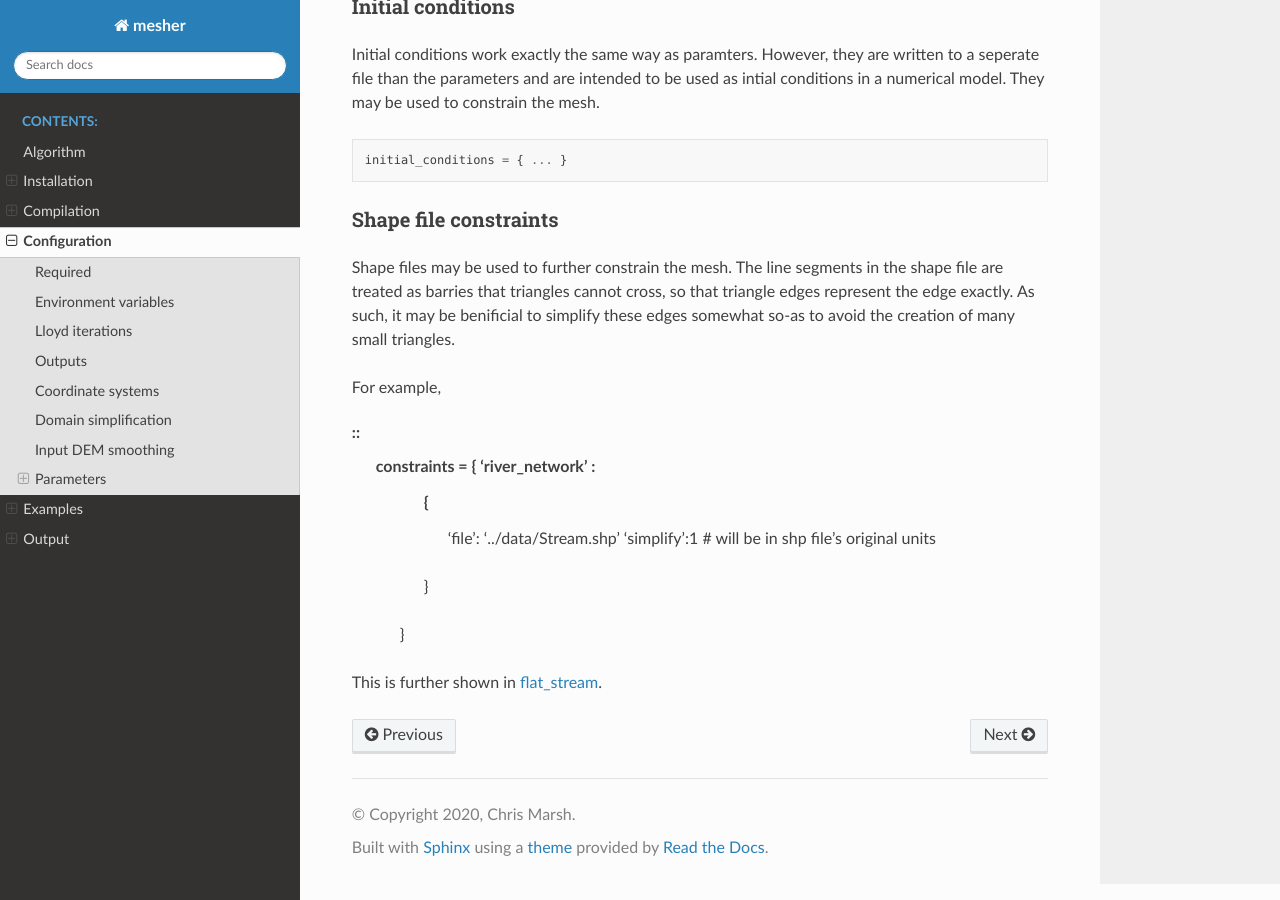
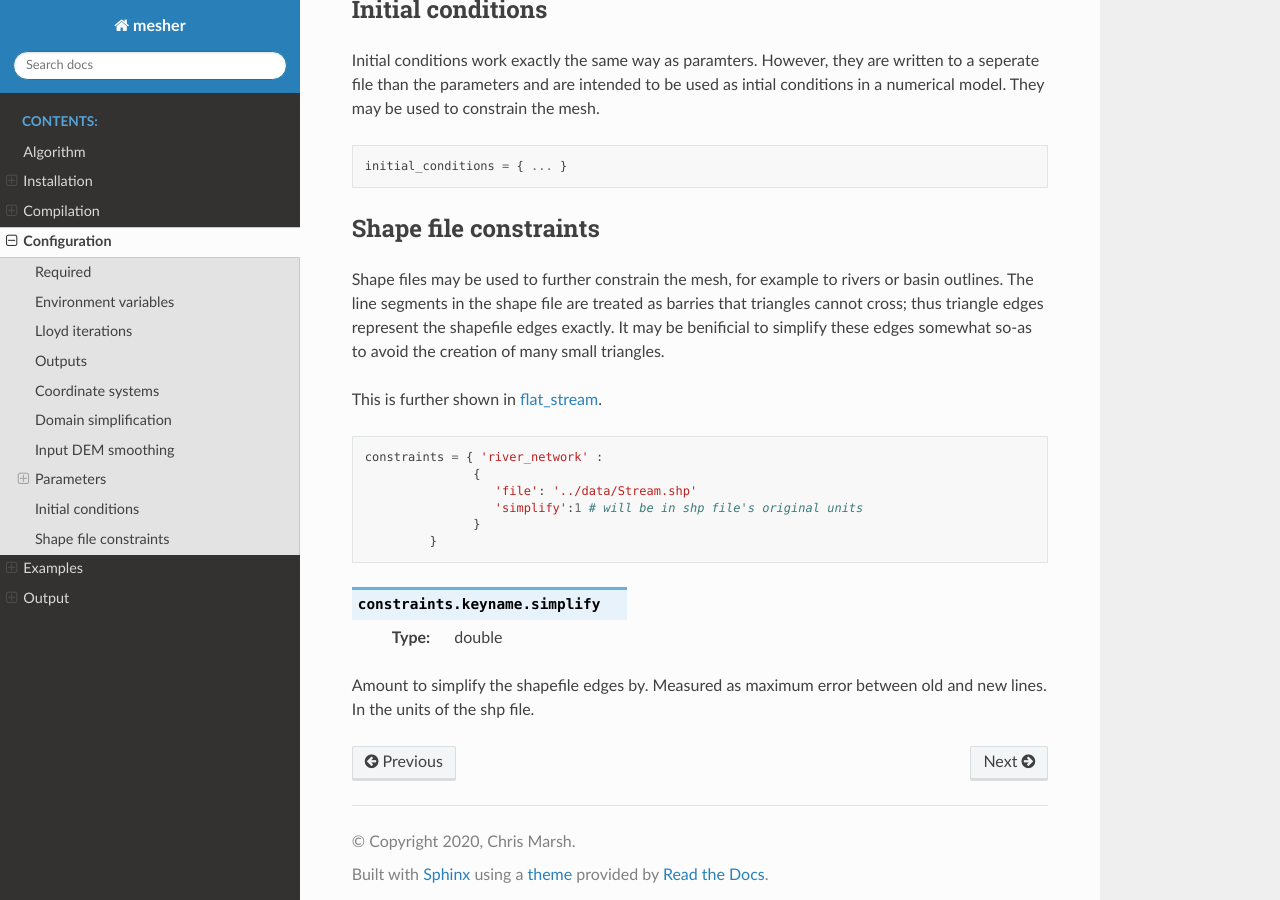
Before and after one commit to Chrismarsh/mesher, a Sphinx documentation site: the page built from docs/source/configuration.rst, in a window 1280 px wide and 900 px high, scrolled down 11499 px. Built offline with Sphinx 7.4.7 and the Read the Docs theme 2.0.0, drawn with Linux system fonts in a browser that asks for light colours.

Commit message:
Further update docs

```diff
--- a/docs/source/configuration.rst
+++ b/docs/source/configuration.rst
@@ -399,7 +399,7 @@ Any number of rasters may have a tolerance. Further, if used with a user-defined
 
 
 Initial conditions
-*******************
+===================
 
 Initial conditions work exactly the same way as paramters. However, they are written to a seperate file than the parameters and are intended to be used as intial conditions in a numerical model. They may be used to constrain the mesh.
 
@@ -409,13 +409,14 @@ Initial conditions work exactly the same way as paramters. However, they are wri
 
 
 Shape file constraints
-**********************
+=======================
 
-Shape files may be used to further constrain the mesh. The line segments in the shape file are treated as barries that triangles cannot cross, so that triangle edges represent the edge exactly. As such, it may be benificial to simplify these edges somewhat so-as to avoid the creation of many small triangles.
+Shape files may be used to further constrain the mesh, for example to rivers or basin outlines. The line segments in the shape file are treated as barries that triangles cannot cross; thus triangle edges represent the shapefile edges exactly. It may be benificial to simplify these edges somewhat so-as to avoid the creation of many small triangles.
 
-For example,
+This is further shown in :ref:`examples:flat_stream`.
 
 ::
+
    constraints = { 'river_network' :
                   {
                      'file': '../data/Stream.shp'
@@ -424,4 +425,8 @@ For example,
             }
 
 
-This is further shown in :ref:`examples:flat_stream`.
+.. confval:: constraints.keyname.simplify
+
+   :type: double
+
+Amount to simplify the shapefile edges by. Measured as maximum error between old and new lines. In the units of the shp file.
```
